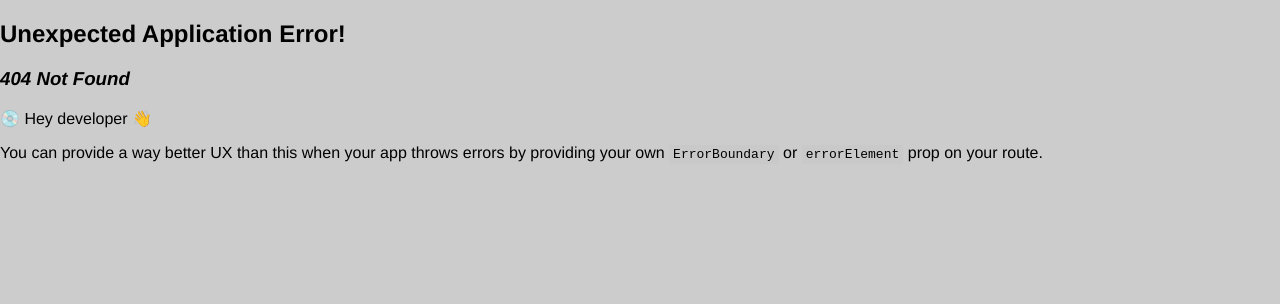
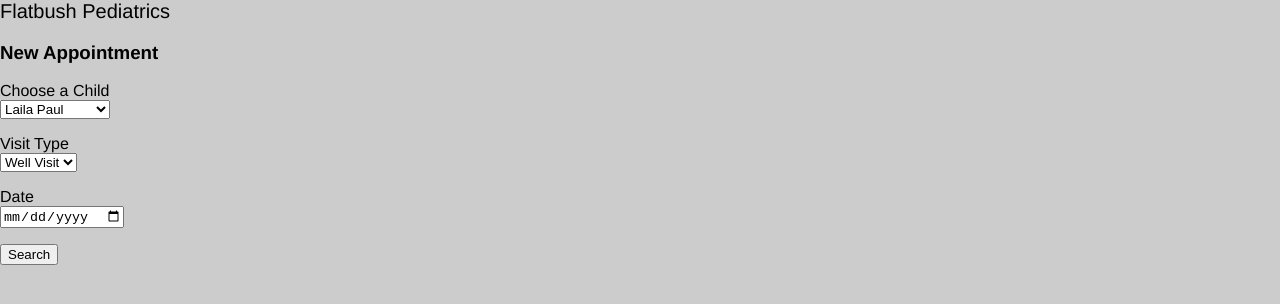
Before and after one commit to pengbits/fbpeds, a React (Vite) app: page /appointments/new in a window 1280 px wide. Before the commit this address had no page. Shown: the top 304 px of the page. Built offline with nearby package versions, Linux system fonts and the light colour scheme.

Commit message:
hitting the wall w/ react-router

```diff
--- a/client/App.jsx
+++ b/client/App.jsx
@@ -6,7 +6,7 @@ import "./App.css"
 
 function App() {
   return (<>
-    <header class="header">
+    <header className="header">
       <h1>Flatbush Pediatrics</h1>
     </header>
     <main className="content">
--- /dev/null
+++ b/client/components/AppointmentSearchForm.jsx
@@ -0,0 +1,63 @@
+import { useState } from "react"
+import { useNavigate } from "react-router"
+
+const AppointmentForm = () => {
+  const [attrs, setAttrs] = useState({})
+
+  const handleChange = (e) => {
+    setAttrs(attrs => ({
+      ...attrs,
+      [e.target.id] : e.target.value
+    }))
+  }
+
+  const handleSubmit = (e) => {
+    e.preventDefault()
+
+    if(!attrs.child_id || !attrs.visit_type || !date){
+      throw new Error('missing required fields')
+    }
+    console.log('component', attrs)
+  }
+
+  const child_name_options = [
+    {id:"1", name:"Laila Paul"},
+    {id:"2", name:"Oskar Paul"},
+    {id:"3", name:"Desmond Paul"}
+  ]
+
+  const visit_type_options = [
+    {value:"WELL", label:'Well Visit'},
+    {value:"SICK", label:'Sick Visit'}
+  ]
+
+
+  return (<div className="appointment">
+    <h3>New Appointment</h3>
+    <form onSubmit={handleSubmit}>
+      <p>
+      <label htmlFor="child_id">Choose a Child</label><br />
+      <select id="child_id" value={attrs.child_name} onChange={handleChange}>
+        {child_name_options.map(c => (
+          <option key={c.id} value={c.id}> {c.name}</option>
+        ))}
+      </select>
+      </p>
+       <p>
+      <label htmlFor="visit_type">Visit Type</label><br />
+      <select id="visit_type" value={attrs.visit_type} onChange={handleChange}>
+        {visit_type_options.map(t => (
+          <option key={t.value} value={t.value}>{t.label}</option>
+        ))}
+      </select>
+      </p>
+      <p>
+        <label htmlFor="date">Date</label><br />
+        <input type="date" id="date" onChange={handleChange} />
+      </p>
+      <input type="submit" value="Search" />
+    </form>
+  </div>)
+}
+
+export default AppointmentForm
--- /dev/null
+++ b/client/components/AppointmentSearchResults.jsx
@@ -0,0 +1,29 @@
+import daysjs from 'dayjs'
+import { useLoaderData } from "react-router";
+
+const AppointmentSearchResults = () => {
+  const data = useLoaderData()
+  console.log('component', data)
+  return (
+    <>
+    <h2>Well Visits in Brooklyn after April 1 with any Provider</h2>
+    <div className="appointment-providers">
+      <div className="provider">
+        <h3>Dr Augustine Gaw</h3>
+        <div className="provider__availability">
+          ....
+        </div>
+      </div>
+      <div className="provider">
+        <h3>Dr Karen Teoh</h3>
+        <div className="provider__availability">
+          ....
+        </div>
+      </div>
+    </div>
+    </>
+
+  )
+}
+
+export default AppointmentSearchResults
--- a/client/main.jsx
+++ b/client/main.jsx
@@ -5,7 +5,8 @@ import ReactDOM from "react-dom/client";
 import { createBrowserRouter, RouterProvider } from "react-router";
 import PatientsPage from "./pages/PatientsPage";
 import PatientDetailsPage from "./pages/PatientDetailsPage";
-
+import AppointmentSearchPage from "./pages/AppointmentSearchPage";
+import AppointmentResultsPage from "./pages/AppointmentResultsPage"
 import ProvidersPage from "./pages/ProvidersPage";
 import { getPatients, getPatient } from "./api/patients";
 import App from "./App"
@@ -41,9 +42,25 @@ const router = createBrowserRouter([
       },
       {
         path: '/providers',
-        Component:
-        ProvidersPage
-      }
+        Component: ProvidersPage
+      },
+      {
+        path: '/appointments/new',
+        Component: AppointmentSearchPage
+      },
+      {
+        path: '/appointments/providers',
+        Component: AppointmentResultsPage,
+        action: async ({ request }) => {
+          const formData = await request.formData();
+          const attrs= ['child_id','visit_type','date'].reduce((attrs,k) => {
+            attrs[k] = formData.get(k)
+            return attrs
+          }, {})
+          console.log('route.action', attrs)
+          return attrs
+        },
+      },
     ]
   }
 ]);
--- /dev/null
+++ b/client/pages/AppointmentResultsPage.jsx
@@ -0,0 +1,6 @@
+import AppointmentSearchResults from "../components/AppointmentSearchResults"
+const AppointmentResultsPage = ({date}) => {
+  console.log(date)
+  return (<AppointmentSearchResults />)
+}
+export default AppointmentResultsPage
--- /dev/null
+++ b/client/pages/AppointmentSearchPage.jsx
@@ -0,0 +1,7 @@
+import AppointmentSearchForm from "../components/AppointmentSearchForm"
+
+const AppointmentSearchPage = () => {
+  return <AppointmentSearchForm />
+}
+
+export default AppointmentSearchPage
--- a/client/pages/ProvidersPage.jsx
+++ b/client/pages/ProvidersPage.jsx
@@ -1,4 +1,3 @@
-import { useState, useEffect } from "react";
 const ProvidersPage = () => {
   return (<div className="providers">
     <h2>Providers</h2>
--- a/jest.config.js
+++ b/jest.config.js
@@ -1,3 +1,4 @@
 module.exports = {
-  setupFiles: ["./.jest/setEnvVars.js","./.jest/testUtils.js"]
+  setupFiles: ["./.jest/setEnvVars.js","./.jest/testUtils.js"],
+  testPathIgnorePatterns:[ "client"]
 }
```
Also changed, not shown: 2 other files (tests, documents, lock files or other folders).
